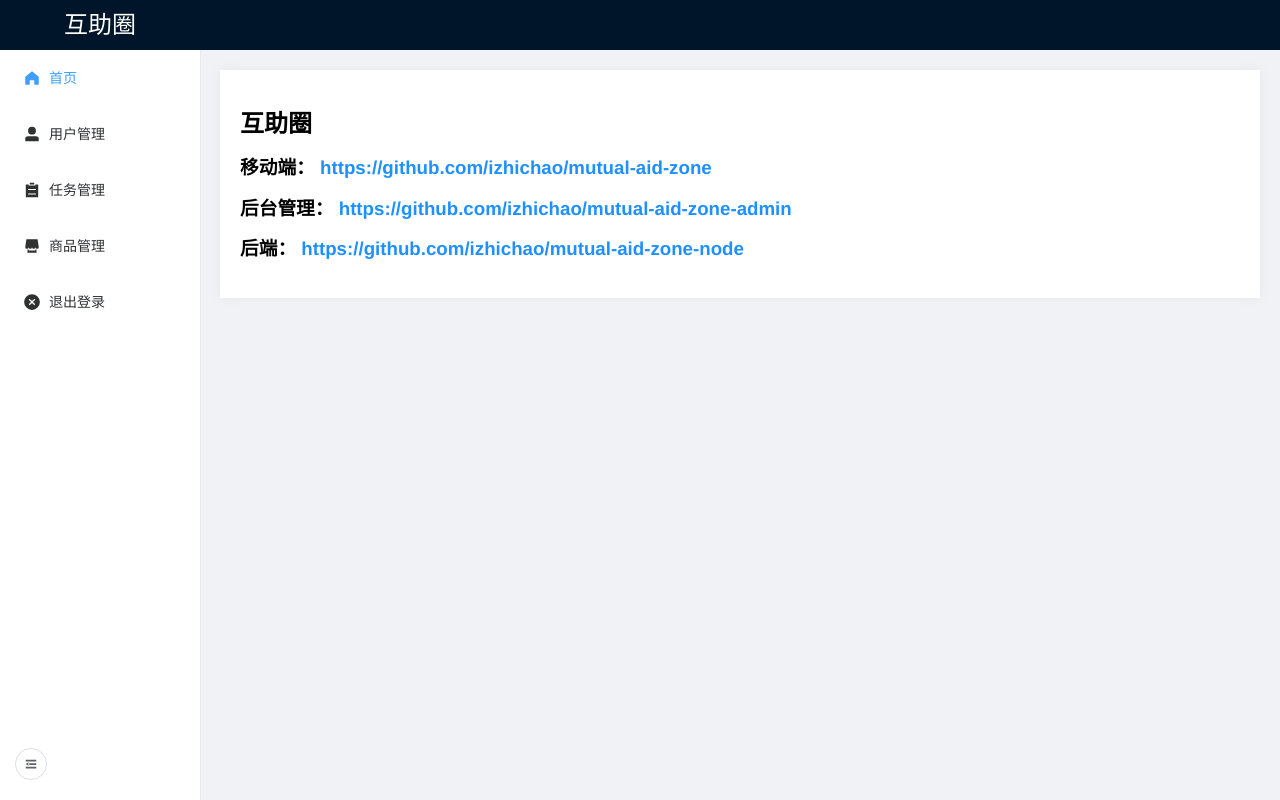
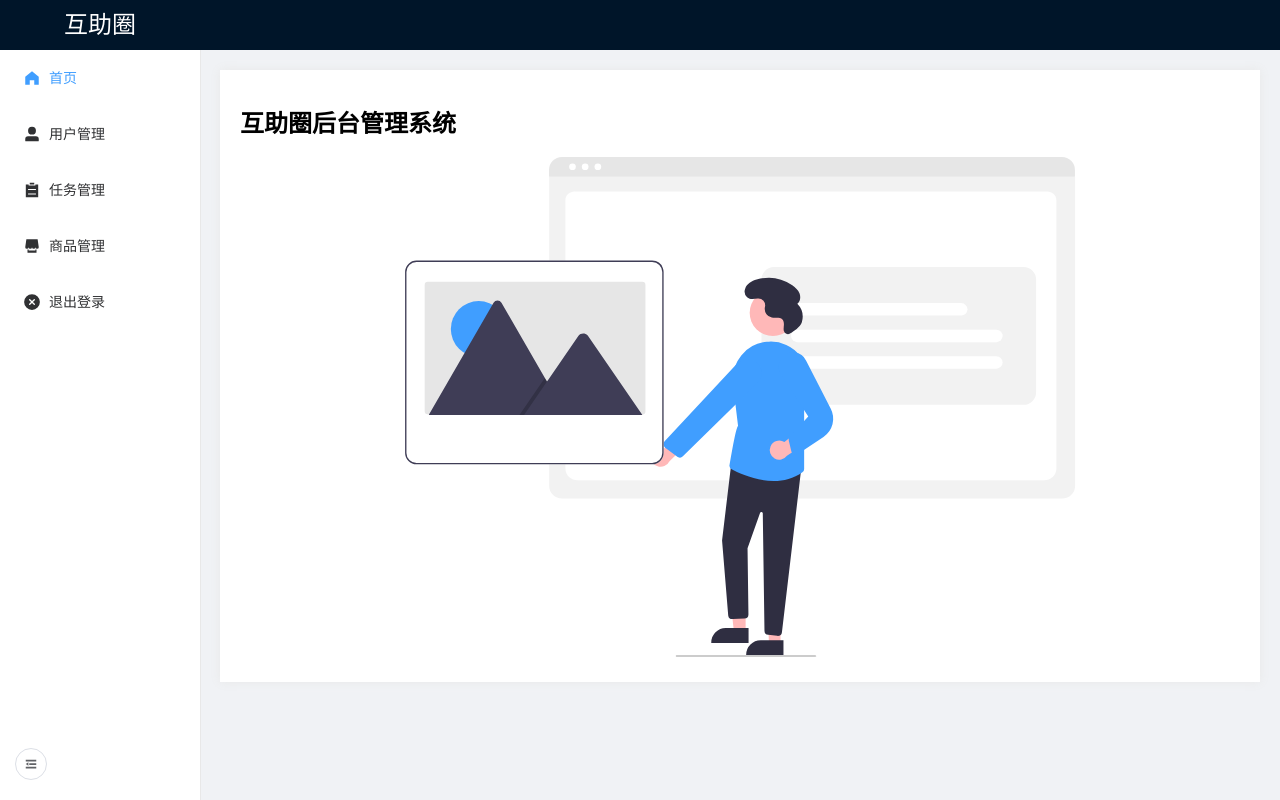
Before and after one commit to LBVIIC/mutual-aid-zone-admin, a Vue app: page /#/ in a window 1280 px wide. Built offline with nearby package versions, Linux system fonts and the light colour scheme; sample sign-in values are in the browser's storage.

Commit message:
feat: 首页样式修改

```diff
--- a/src/views/IndexView.vue
+++ b/src/views/IndexView.vue
@@ -1,22 +1,142 @@
 <template>
-  <h2>互助圈</h2>
-  <h3>
-    移动端：
-    <a href="https://github.com/izhichao/mutual-aid-zone">https://github.com/izhichao/mutual-aid-zone</a>
-  </h3>
-  <h3>
-    后台管理：
-    <a href="https://github.com/izhichao/mutual-aid-zone-admin">https://github.com/izhichao/mutual-aid-zone-admin</a>
-  </h3>
-  <h3>
-    后端：
-    <a href="https://github.com/izhichao/mutual-aid-zone-node">https://github.com/izhichao/mutual-aid-zone-node</a>
-  </h3>
+  <h2>互助圈后台管理系统</h2>
+  <div class="img">
+    <svg
+      xmlns="http://www.w3.org/2000/svg"
+      data-name="Layer 1"
+      width="710.23219"
+      height="500"
+      viewBox="0 0 710.23219 530"
+      xmlns:xlink="http://www.w3.org/1999/xlink"
+    >
+      <path
+        d="M941.46434,547.018H411.24785a13.6672,13.6672,0,0,1-13.65176-13.65176V206.42419a10.01282,10.01282,0,0,1,10.00127-10.00167H944.94172A10.186,10.186,0,0,1,955.1161,206.5971V533.36626A13.66721,13.66721,0,0,1,941.46434,547.018Z"
+        transform="translate(-244.8839 -185)"
+        fill="#f2f2f2"
+      />
+      <path
+        d="M922.12246,527.68479H427.97453c-7.24371,0-13.13676-5.51856-13.13676-12.30161V230.67785c0-5.03053,4.36687-9.12339,9.73463-9.12339H925.36329c5.45675,0,9.896,4.16033,9.896,9.27368v284.555C935.25932,522.16623,929.36606,527.68479,922.12246,527.68479Z"
+        transform="translate(-244.8839 -185)"
+        fill="#fff"
+      />
+      <path
+        d="M954.926,205.64327H397.4045V198.693A13.71279,13.71279,0,0,1,411.106,185H941.22457A13.71273,13.71273,0,0,1,954.926,198.693Z"
+        transform="translate(-244.8839 -185)"
+        fill="#e6e6e6"
+      />
+      <circle cx="177.42087" cy="10.34224" r="3.54401" fill="#fff" />
+      <circle cx="190.87307" cy="10.34224" r="3.54401" fill="#fff" />
+      <circle cx="204.32527" cy="10.34224" r="3.54401" fill="#fff" />
+      <path
+        d="M635.8865,447.65564H900.51425a13.23808,13.23808,0,0,0,13.23807-13.23807V314.82168a13.23807,13.23807,0,0,0-13.23807-13.23807H635.8865a13.23807,13.23807,0,0,0-13.23807,13.23807V434.41757A13.23808,13.23808,0,0,0,635.8865,447.65564Z"
+        transform="translate(-244.8839 -185)"
+        fill="#f2f2f2"
+      />
+      <path
+        d="M871.62283,381.23866H660.64112a6.619,6.619,0,1,1,0-13.23807H871.62283a6.619,6.619,0,1,1,0,13.23807Z"
+        transform="translate(-244.8839 -185)"
+        fill="#fff"
+      />
+      <path
+        d="M871.62283,409.36955H660.64112a6.619,6.619,0,1,1,0-13.23807H871.62283a6.619,6.619,0,1,1,0,13.23807Z"
+        transform="translate(-244.8839 -185)"
+        fill="#fff"
+      />
+      <path
+        d="M834.39077,353.10776H660.64112a6.619,6.619,0,1,1,0-13.23807H834.39077a6.619,6.619,0,0,1,0,13.23807Z"
+        transform="translate(-244.8839 -185)"
+        fill="#fff"
+      />
+      <path
+        d="M505.9326,501.20649a10.05574,10.05574,0,0,1,13.594-7.27737l23.4593-26.95627,4.98283,17.88869-23.04128,22.8556a10.11027,10.11027,0,0,1-18.99481-6.51065Z"
+        transform="translate(-244.8839 -185)"
+        fill="#ffb8b8"
+      />
+      <circle cx="389.80253" cy="165.14844" r="24.56103" fill="#ffb8b8" />
+      <polygon points="360.949 503.221 348.689 503.22 342.857 455.932 360.951 455.933 360.949 503.221" fill="#ffb8b8" />
+      <path
+        d="M608.9592,700.10483l-39.53052-.00146v-.5a15.38605,15.38605,0,0,1,15.38648-15.38623h.001l24.1438.001Z"
+        transform="translate(-244.8839 -185)"
+        fill="#2f2e41"
+      />
+      <polygon points="397.949 516.221 385.689 516.22 383.992 470.062 397.951 468.933 397.949 516.221" fill="#ffb8b8" />
+      <path
+        d="M645.9592,713.10483l-39.53052-.00146v-.5a15.38605,15.38605,0,0,1,15.38648-15.38623h.001l24.1438.001Z"
+        transform="translate(-244.8839 -185)"
+        fill="#2f2e41"
+      />
+      <path
+        d="M639.34562,692.59112l-9.54687-1.124a4.51224,4.51224,0,0,1-3.97388-4.4043l-1.78906-124.33887a1.49985,1.49985,0,0,0-2.91357-.47851l-13.24561,37.39941.94727,70.10156a4.49833,4.49833,0,0,1-4.22876,4.55274l-12.46387.52929a4.52692,4.52692,0,0,1-4.74439-3.9248l-6.50976-79.30078-.00415-.04981,9.8772-82.81933,74.1831,5.36719L644.3405,688.64971a4.50657,4.50657,0,0,1-4.46631,3.97266A4.40053,4.40053,0,0,1,639.34562,692.59112Z"
+        transform="translate(-244.8839 -185)"
+        fill="#2f2e41"
+      />
+      <path
+        d="M591.06682,516.07549a4.47309,4.47309,0,0,1-2.35474-3.61816s6.6709-41.48437,9.11548-42.26269l-5.34864-44.36329a40.90929,40.90929,0,0,1,8.78052-30.49023,39.01332,39.01332,0,0,1,27.03174-14.48242q1.12134-.10109,2.23047-.1543a39.36853,39.36853,0,0,1,33.134,15.082,40.11988,40.11988,0,0,1,7.21949,36.40625l-2.99976,10.43946v72.95605a4.55528,4.55528,0,0,1-1.86182,3.65332c-9.34106,6.85547-19.897,9.2793-30.15551,9.2793C616.44719,528.52081,598.101,519.84112,591.06682,516.07549Z"
+        transform="translate(-244.8839 -185)"
+        fill="#409eff"
+      />
+      <path
+        d="M533.47755,502.72488l-12.90242-9.64814a4.49946,4.49946,0,0,1-.59686-6.67226l76.863-82.47429a15.05276,15.05276,0,0,1,19.52127-2.07541l.00021.00012a14.97782,14.97782,0,0,1,1.92527,22.97632l-78.96383,77.50169a4.47169,4.47169,0,0,1-5.36242.70857A4.62136,4.62136,0,0,1,533.47755,502.72488Z"
+        transform="translate(-244.8839 -185)"
+        fill="#409eff"
+      />
+      <path
+        d="M632.22613,491.80493a10.05578,10.05578,0,0,1,14.71505-4.60685l28.08641-22.09373,1.54966,18.50493-26.90892,18.14357a10.11027,10.11027,0,0,1-17.4422-9.94792Z"
+        transform="translate(-244.8839 -185)"
+        fill="#ffb8b8"
+      />
+      <path
+        d="M657.36516,500.43a4.46445,4.46445,0,0,1-3.02295-3.249l-2.83716-11.916a4.43718,4.43718,0,0,1,1.65039-4.61231l19.08887-20.64453-28.07862-43.2959a15.24849,15.24849,0,0,1-.46191-18.626,15.242,15.242,0,0,1,26.29468,2.99414l26.104,50.81054a23.11846,23.11846,0,0,1-7.72095,29.79493l-26.67675,17.82031a4.46126,4.46126,0,0,1-2.97046,1.13672A4.54941,4.54941,0,0,1,657.36516,500.43Z"
+        transform="translate(-244.8839 -185)"
+        fill="#409eff"
+      />
+      <path
+        d="M652.88575,372.10551a4.39849,4.39849,0,0,1-6.49318-2.5649l-.01539-.06128c-.50024-2.04355-.10536-4.18241.02383-6.28233s-.08861-4.40488-1.52657-5.94066c-2.68052-2.86288-7.4138-1.31231-11.27146-2.01917a9.51063,9.51063,0,0,1-7.45268-10.117c.05255-.43662.13628-.87389.23045-1.311a7.32469,7.32469,0,0,0-7.65072-8.82988c-3.89344.24353-8.091,1.446-11.32878-1.42141a8.35087,8.35087,0,0,1-2.05309-8.99159c1.81153-5.32069,6.99681-8.12883,12.13466-9.68478a44.5881,44.5881,0,0,1,37.8262,5.99911c3.26265,2.2737,6.31357,5.13619,7.71889,8.85636s.76213,8.42656-2.34866,10.904a20.12271,20.12271,0,0,1,4.76546,19.52057C663.92834,365.14164,656.58987,369.94774,652.88575,372.10551Z"
+        transform="translate(-244.8839 -185)"
+        fill="#2f2e41"
+      />
+      <path
+        d="M679.78205,715h-147a1,1,0,0,1,0-2h147c.55225,0,.44776,1,1,1C681.03008,714,680.3343,715,679.78205,715Z"
+        transform="translate(-244.8839 -185)"
+        fill="#ccc"
+      />
+      <path
+        d="M518.19515,302.83393a12.13174,12.13174,0,0,0-11.39215-8.01014H256.98809a12.09951,12.09951,0,0,0-12.10419,12.09482V498.63269a12.12137,12.12137,0,0,0,12.10419,12.10419H506.803a12.12137,12.12137,0,0,0,12.10419-12.10419V306.928A12.01155,12.01155,0,0,0,518.19515,302.83393Z"
+        transform="translate(-244.8839 -185)"
+        fill="#fff"
+      />
+      <path
+        d="M518.19515,302.83393a12.13174,12.13174,0,0,0-11.39215-8.01014H256.98809a12.09951,12.09951,0,0,0-12.10419,12.09482V498.63269a12.12137,12.12137,0,0,0,12.10419,12.10419H506.803a12.12137,12.12137,0,0,0,12.10419-12.10419V306.928A12.01155,12.01155,0,0,0,518.19515,302.83393Zm-.712,195.79876A10.69318,10.69318,0,0,1,506.803,509.31287H256.98809A10.6932,10.6932,0,0,1,246.308,498.63269V306.928a10.69315,10.69315,0,0,1,10.68014-10.68014H506.803A10.69321,10.69321,0,0,1,517.48318,306.928Z"
+        transform="translate(-244.8839 -185)"
+        fill="#3f3d56"
+      />
+      <path
+        d="M499.64034,320.61951V454.481a3.369,3.369,0,0,1-3.3678,3.37018H269.03194a2.83844,2.83844,0,0,1-.483-.03754,3.367,3.367,0,0,1-2.88717-3.33258V320.61951a3.369,3.369,0,0,1,3.36789-3.37012h227.2405a3.369,3.369,0,0,1,3.37018,3.36783v.00229Z"
+        transform="translate(-244.8839 -185)"
+        fill="#e6e6e6"
+      />
+      <circle cx="78.05858" cy="182.27417" r="29.56668" fill="#409eff" />
+      <path
+        d="M415.66027,458.38782H270.615a2.95326,2.95326,0,0,1-.542-.043l68.59973-118.82458a4.80315,4.80315,0,0,1,8.361,0l46.039,79.74054,2.20562,3.81561Z"
+        transform="translate(-244.8839 -185)"
+        fill="#3f3d56"
+      />
+      <polygon
+        points="170.776 273.388 121.254 273.388 145.564 238.076 147.314 235.533 148.189 234.261 150.394 238.076 170.776 273.388"
+        opacity="0.2"
+        style="isolation: isolate"
+      />
+      <path
+        d="M496.42043,458.38782H370.96819l24.31018-35.31146,1.74945-2.54376,31.67835-46.01752c2.07681-3.016,7.073-3.20377,9.51477-.56885a5.71879,5.71879,0,0,1,.45618.56885Z"
+        transform="translate(-244.8839 -185)"
+        fill="#3f3d56"
+      />
+    </svg>
+  </div>
 </template>
 
 <style lang="less" scoped>
-a {
-  text-decoration: none;
-  color: dodgerblue;
+.img {
+  text-align: center;
 }
 </style>
```
